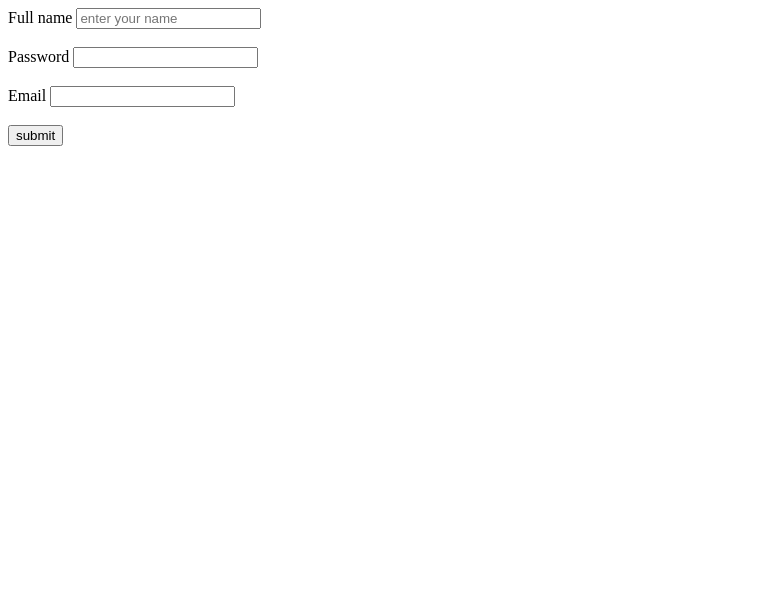
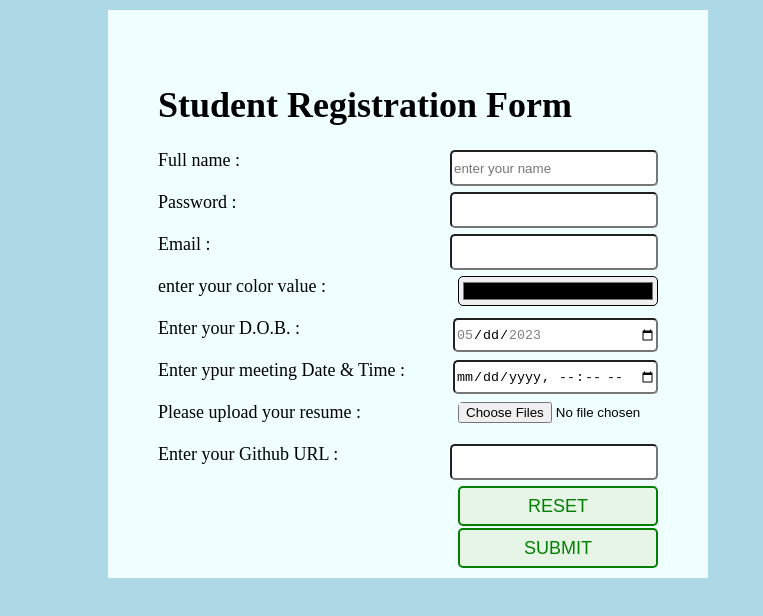
Before and after one commit to jatinjangid452/fullstack, a plain HTML site: page form1.html in a window 1280 px wide. Shown: the whole page, without its empty margins (0-763 px from the left). Drawn offline with Linux system fonts and the light colour scheme.

Commit message:
seconddayform

```diff
--- a/form1.html
+++ b/form1.html
@@ -5,19 +5,77 @@
     <meta http-equiv="X-UA-Compatible" content="IE=edge">
     <meta name="viewport" content="width=device-width, initial-scale=1.0">
     <title> html form</title>
+
+    <style>
+        body{
+            background-color: lightblue;
+            font-size: 18px;
+        }
+        form{
+            background-color: azure;
+            padding:50px;
+            margin: 10px 100px ;
+            width: 500px;
+        }
+        input{
+            height: 30px;
+            width: 200px;
+            border-radius: 5px;
+            float: right;
+
+        }
+        .button{
+            background-color: rgb(230, 245, 230);
+            height: 40px;
+            color:green;
+            text-transform: uppercase;
+            font-size:large;
+            border: 2px solid green;
+        }
+    </style>
 </head>
 <body>
+
+
 <form >
-    <label for="name">Full name</label>
+    <h1>Student Registration Form</h1>
+    <label for="name">Full name :</label>
     <input type="text" placeholder="enter your name" id="fullname">
    <br><br>
-   <label for="pass">Password</label>
+   <label for="pass">Password :</label>
    <input type="password" id="pass">
    <br><br>
-   <label for="mail">Email</label>
+   <label for="mail">Email :</label>
    <input type="email" id="mail">
    <br><br>
-   <input type="submit" value="submit">
+   <label for="color">enter your color value :</label>
+   <input id="color" type="color"><br>
+   <br>
+   <label for="DOB">Enter your D.O.B. :</label>
+   <input id="DOB" type="date" max="2023-05-25" min="2023-05-15">
+   <br><br>
+   <label for="dateTime">Enter ypur meeting Date & Time :</label>
+   <input type="datetime-local" id="dateTime">
+   <br><br>
+   <label for="resume">Please upload your resume :</label>
+   <input type="file"  id="resume" multiple>
+
+   <br><br>
+   <!-- <input type="hidden" value="3168" id="studentid"> -->
+   <!-- <input type="number" max="2020" min="2010"> -->
+   <!-- <input type="range" min="0" max="10"><br><br> -->
+
+
+
+   <!-- <input type="time"><br><br> -->
+   <label for="Github">Enter your Github URL :</label>
+   <input type="url" id="Github"><br><br>
+
+
+   <input type="reset" class="button"><br><br>
+   <!-- <input type="image" src="https://freepngimg.com/thumb/submit_button/25395-2-submit-button-thumb.png" width="60px"> -->
+    <input type="submit" value="submit" class="button" >
+
 </form>
 </body>
 </html>
```
